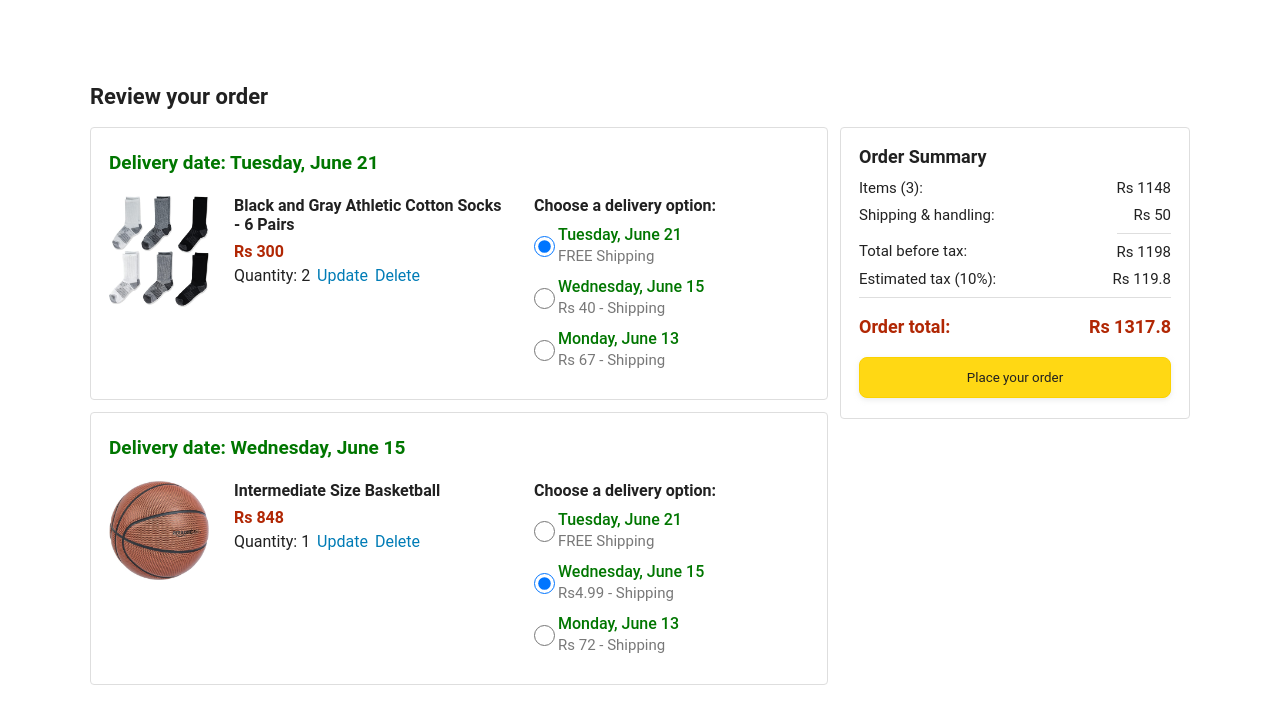
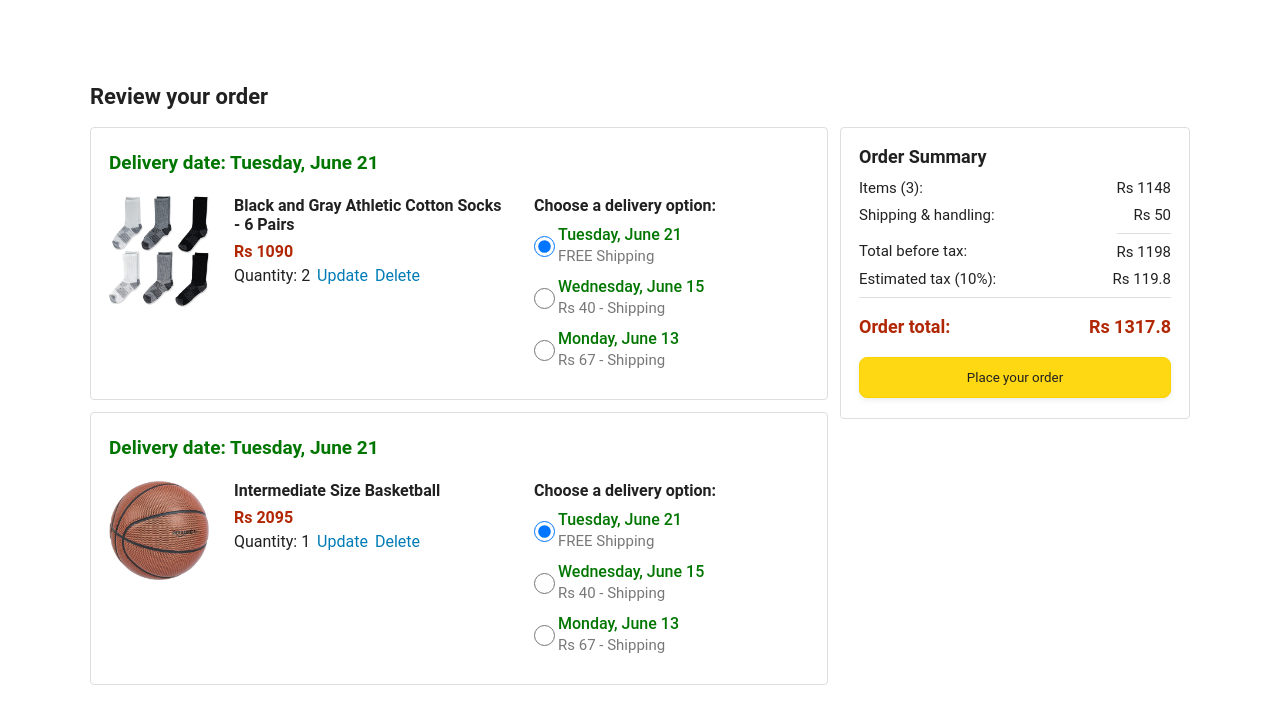
Before and after one commit to saipratheekvemulapalli/AmazonCloneUsingJavaScript, a plain HTML site: page checkout.html in a window 1280 px wide. Shown: the part 56-780 px from the top of the page. Drawn offline with Linux system fonts and the light colour scheme.

Commit message:
modified checkout.js v2.14

```diff
--- a/checkout.html
+++ b/checkout.html
@@ -37,8 +37,8 @@
       <div class="page-title">Review your order</div>
 
       <div class="checkout-grid">
-        <div class="order-summary">
-          <div class="cart-item-container">
+        <div class="order-summary js-order-summary">
+          <!-- <div class="cart-item-container">
             <div class="delivery-date">
               Delivery date: Tuesday, June 21
             </div>
@@ -184,7 +184,7 @@
                 </div>
               </div>
             </div>
-          </div>
+          </div> -->
         </div>
 
         <div class="payment-summary">
--- a/scripts/checkout.js
+++ b/scripts/checkout.js
@@ -1,34 +1,31 @@
-import {cart} from './addTocart.js';
-import {products} from './product.js'
+import { cart } from './addTocart.js';
+import { products } from './product.js';
 
-cart.forEach((cartItem)=>{
-    const productId = cartItem.productId;
-    let matchingProduct;
-    products.forEach((product)=>{
-      if(product.id===productId){
-        matchingProduct =product;
-      }
-    })
-    console.log(matchingProduct);
-    `<div class="cart-item-container">
+let cartsummaryHTML = '';
+cart.forEach((cartItem) => {
+  const productId = cartItem.productId;
+  const matchingProduct = products.find(product => product.id === productId);
+
+  if (matchingProduct) {
+    cartsummaryHTML += `<div class="cart-item-container">
             <div class="delivery-date">
               Delivery date: Tuesday, June 21
             </div>
 
             <div class="cart-item-details-grid">
               <img class="product-image"
-                src="images/products/athletic-cotton-socks-6-pairs.jpg">
+                src="${matchingProduct.image}">
 
               <div class="cart-item-details">
                 <div class="product-name">
-                  Black and Gray Athletic Cotton Socks - 6 Pairs
+                  ${matchingProduct.name}
                 </div>
                 <div class="product-price">
-                  Rs 300
+                  Rs ${matchingProduct.price}
                 </div>
                 <div class="product-quantity">
                   <span>
-                    Quantity: <span class="quantity-label">2</span>
+                    Quantity: <span class="quantity-label">${cartItem.quantity}</span>
                   </span>
                   <span class="update-quantity-link link-primary">
                     Update
@@ -46,7 +43,7 @@ cart.forEach((cartItem)=>{
                 <div class="delivery-option">
                   <input type="radio" checked
                     class="delivery-option-input"
-                    name="delivery-option-1">
+                    name="delivery-option-${productId}">
                   <div>
                     <div class="delivery-option-date">
                       Tuesday, June 21
@@ -59,7 +56,7 @@ cart.forEach((cartItem)=>{
                 <div class="delivery-option">
                   <input type="radio"
                     class="delivery-option-input"
-                    name="delivery-option-1">
+                    name="delivery-option-${productId}">
                   <div>
                     <div class="delivery-option-date">
                       Wednesday, June 15
@@ -72,7 +69,7 @@ cart.forEach((cartItem)=>{
                 <div class="delivery-option">
                   <input type="radio"
                     class="delivery-option-input"
-                    name="delivery-option-1">
+                    name="delivery-option-${productId}">
                   <div>
                     <div class="delivery-option-date">
                       Monday, June 13
@@ -84,5 +81,8 @@ cart.forEach((cartItem)=>{
                 </div>
               </div>
             </div>
-          </div>`
-})
+          </div>`;
+  }
+});
+
+document.querySelector('.js-order-summary').innerHTML = cartsummaryHTML;
```
